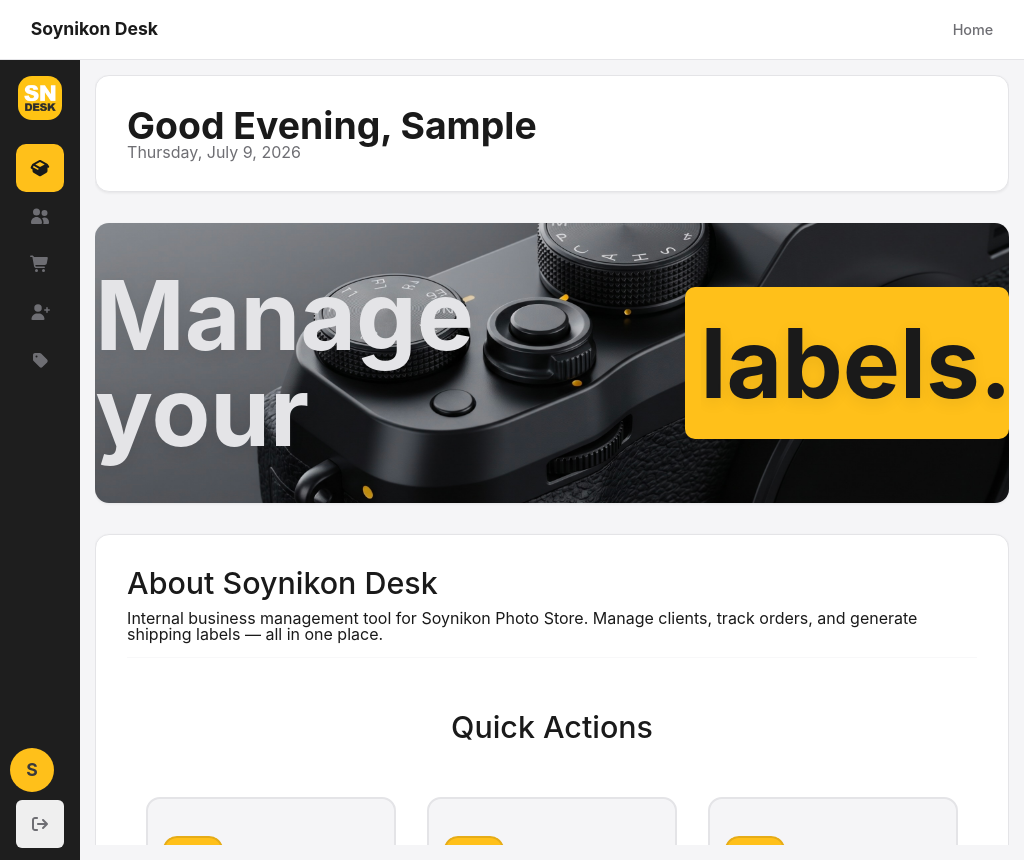
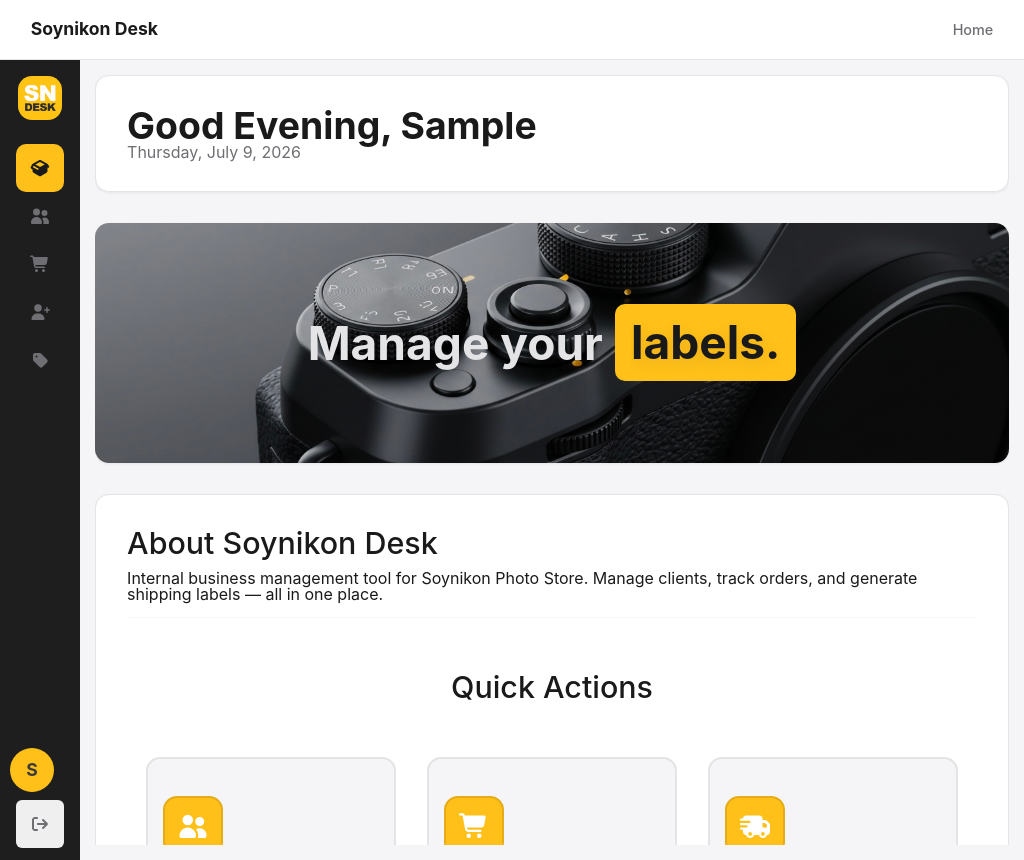
Before and after one commit to gianacevedof/soynikon-label-generator-1.0, a React (Vite) app: page / in a window 1024 px wide. Built offline with nearby package versions, Linux system fonts and the light colour scheme; sample sign-in values are in the browser's storage; what @react-pdf/renderer would draw is missing.

Commit message:
tablet: fluid hero text size

```diff
--- a/src/index.css
+++ b/src/index.css
@@ -1580,6 +1580,17 @@ hr {
     padding: 12px;
     font-size: 1rem;
   }
+
+  /* ----- Home page — fluid hero ----- */
+  .hero-static {
+    font-size: clamp(2.5rem, 4.5vw, 5rem);
+  }
+  .rotating-word {
+    font-size: clamp(2.5rem, 4.5vw, 5rem);
+  }
+  .hero {
+    min-height: 30vh;
+  }
 }
 
 @media (min-width: 769px) {
```
